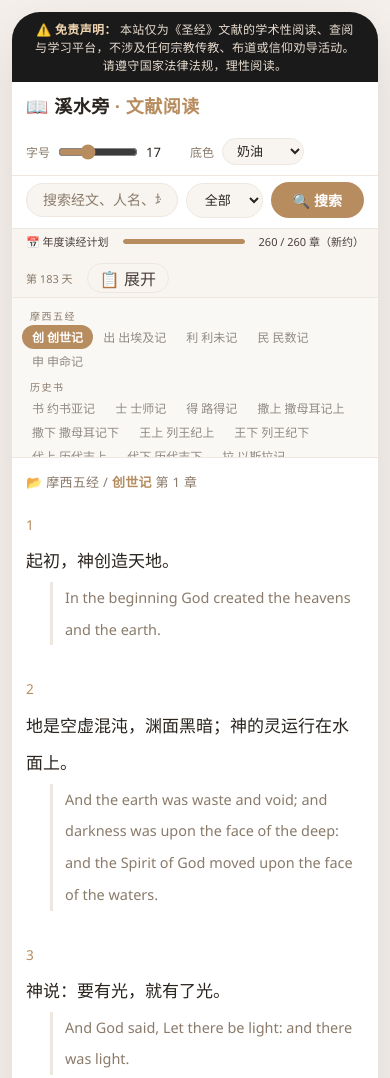
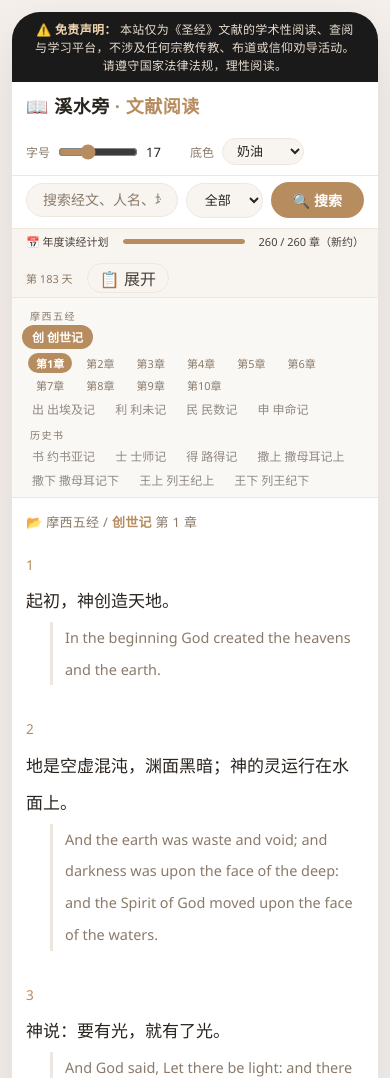
Before and after one commit to liwanmeng22-rgb/share-bible, a plain HTML site: page index.html in a window 390 px wide. Shown: the top 1078 px of the page. Drawn offline with Linux system fonts and the light colour scheme.

Commit message:
Update index.html
侧边章节展开更新

```diff
--- a/index.html
+++ b/index.html
@@ -308,7 +308,7 @@
             min-height: 55vh;
         }
         .sidebar {
-            width: 200px;
+            width: 220px;
             background: var(--bg-sidebar);
             border-right: 1px solid var(--border-color);
             padding: 12px 0;
@@ -340,6 +340,24 @@
             border-left-color: var(--accent);
         }
         .book-item.active {
+            background: var(--bg-card);
+            border-left-color: var(--accent);
+            font-weight: 600;
+            color: var(--text-primary);
+        }
+        .chapter-item {
+            padding: 3px 14px 3px 28px !important;
+            cursor: pointer;
+            font-size: 12px !important;
+            color: var(--text-muted);
+            transition: 0.1s;
+            border-left: 3px solid transparent;
+        }
+        .chapter-item:hover {
+            background: var(--border-color);
+            border-left-color: var(--accent);
+        }
+        .chapter-item.active {
             background: var(--bg-card);
             border-left-color: var(--accent);
             font-weight: 600;
@@ -740,7 +758,7 @@
             }
             .sidebar {
                 width: 100%;
-                max-height: 160px;
+                max-height: 200px;
                 border-right: none;
                 border-bottom: 1px solid var(--border-color);
                 display: flex;
@@ -766,6 +784,18 @@
             }
             .book-item.active {
                 border-left: none;
+                background: var(--accent);
+                color: #fff;
+            }
+            .chapter-item {
+                display: inline-block !important;
+                padding: 2px 8px !important;
+                font-size: 11px !important;
+                border-left: none !important;
+                border-radius: 12px;
+                margin-left: 6px;
+            }
+            .chapter-item.active {
                 background: var(--accent);
                 color: #fff;
             }
@@ -1145,17 +1175,49 @@
                 html += `<div class="sidebar-group"><h4>${g}</h4>`;
                 BIBLE_BOOKS.filter(b => b.group === g).forEach(b => {
                     const active = b.id === currentBookId ? 'active' : '';
-                    const hasData = BIBLE_DATA[b.id] ? '' : ' style="opacity:0.6;"';
-                    html +=
-                        `<div class="book-item ${active}" data-id="${b.id}"${hasData}>${b.abbrev} ${b.name}</div>`;
+                    const hasData = BIBLE_DATA[b.id] ? true : false;
+                    html += `<div class="book-item ${active}" data-id="${b.id}" style="${hasData ? '' : 'opacity:0.6;'}">${b.abbrev} ${b.name}</div>`;
+
+                    // 如果有数据且是当前选中的书，显示章节列表
+                    if (b.id === currentBookId && hasData) {
+                        const chapters = BIBLE_DATA[b.id].chapters || {};
+                        const chapterKeys = Object.keys(chapters).sort((a, b) => parseInt(a) - parseInt(b));
+                        html += `<div style="padding:2px 0;">`;
+                        chapterKeys.forEach(ch => {
+                            const isActive = parseInt(ch) === currentChapter ? 'active' : '';
+                            html += `<div class="chapter-item ${isActive}" data-book="${b.id}" data-chapter="${ch}">第${ch}章</div>`;
+                        });
+                        html += `</div>`;
+                    }
                 });
                 html += '</div>';
             });
             sidebar.innerHTML = html;
-            sidebar.querySelectorAll('.book-item').forEach(el => {
+
+            // 绑定书卷点击事件
+            sidebar.querySelectorAll('.book-item:not(.chapter-item)').forEach(el => {
                 el.addEventListener('click', () => {
                     const id = el.dataset.id;
-                    if (id) loadChapter(id, 1);
+                    if (id) {
+                        const hasData = BIBLE_DATA[id] ? true : false;
+                        if (hasData) {
+                            loadChapter(id, 1);
+                        } else {
+                            loadChapter(id, 1);
+                        }
+                    }
+                });
+            });
+
+            // 绑定章节点击事件
+            sidebar.querySelectorAll('.chapter-item').forEach(el => {
+                el.addEventListener('click', (e) => {
+                    e.stopPropagation();
+                    const bookId = el.dataset.book;
+                    const chapter = parseInt(el.dataset.chapter);
+                    if (bookId && chapter) {
+                        loadChapter(bookId, chapter);
+                    }
                 });
             });
         }
```
